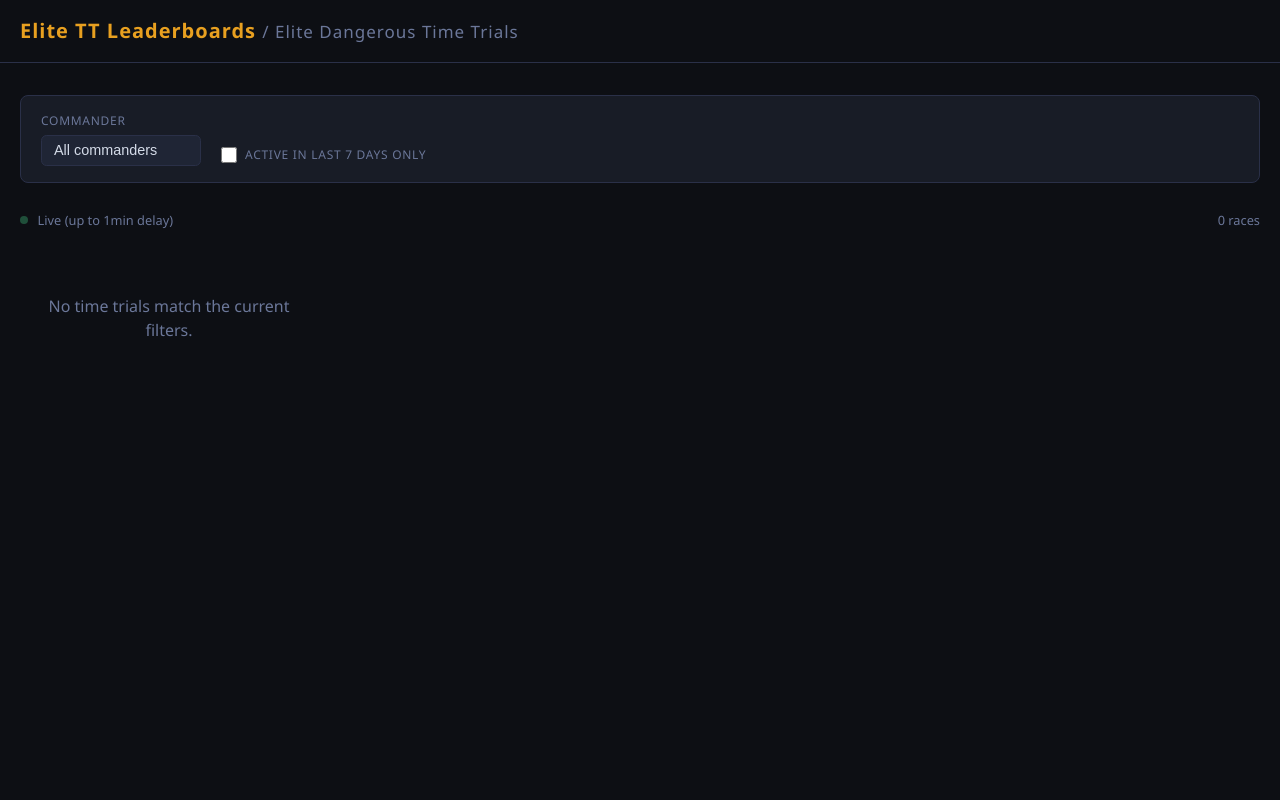
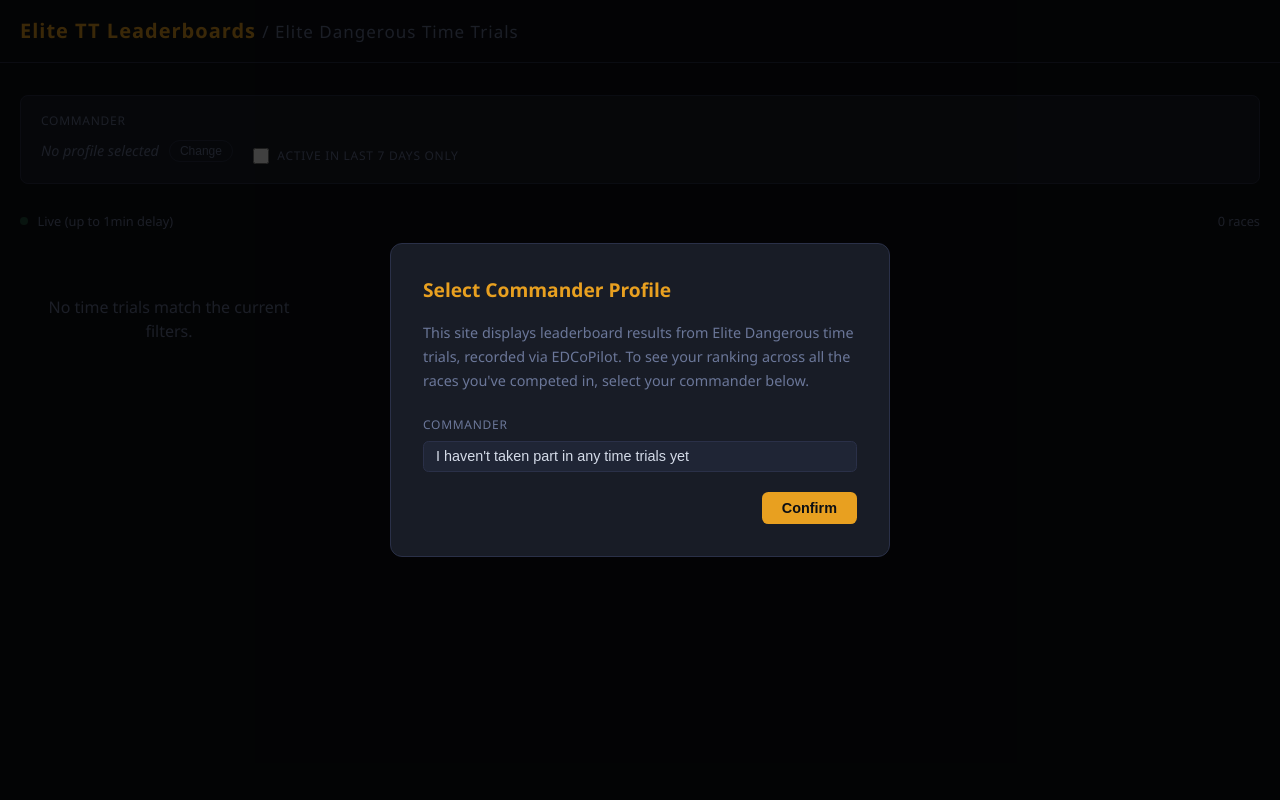
Before and after one commit to vladigor/ed-timetrials-leaderboard, a FastAPI app: page / in a window 1280 px wide. Run offline with FastAPI, Linux system fonts and the light colour scheme; data that the repository does not hold is empty.

Commit message:
Cmdr selection modal

```diff
--- a/static/css/style.css
+++ b/static/css/style.css
@@ -409,6 +409,114 @@ a:hover { text-decoration: underline; }
 }
 
 /* ============================================================
+   Buttons
+   ============================================================ */
+.btn-primary {
+  background: var(--accent);
+  color: var(--bg);
+  border: none;
+  border-radius: .4rem;
+  padding: .5rem 1.25rem;
+  font-size: .9rem;
+  font-weight: 600;
+  cursor: pointer;
+  transition: opacity .15s;
+}
+.btn-primary:hover { opacity: .85; }
+
+.btn-chip {
+  background: transparent;
+  color: var(--text-muted);
+  border: 1px solid var(--border);
+  border-radius: 1rem;
+  padding: .2rem .65rem;
+  font-size: .75rem;
+  cursor: pointer;
+  transition: border-color .15s, color .15s;
+}
+.btn-chip:hover { border-color: var(--accent-dim); color: var(--accent); }
+
+/* ============================================================
+   Filter bar — profile display
+   ============================================================ */
+.filter-group-label {
+  font-size: .75rem;
+  text-transform: uppercase;
+  letter-spacing: .06em;
+  color: var(--text-muted);
+}
+.profile-display-row {
+  display: flex;
+  align-items: center;
+  gap: .6rem;
+  min-height: 2rem;
+}
+.profile-name { font-size: .9rem; color: var(--text); }
+.profile-name.no-profile { color: var(--text-muted); font-style: italic; }
+
+/* ============================================================
+   Profile modal
+   ============================================================ */
+.profile-overlay {
+  position: fixed;
+  inset: 0;
+  background: rgba(0, 0, 0, .75);
+  display: flex;
+  align-items: center;
+  justify-content: center;
+  z-index: 100;
+  opacity: 0;
+  pointer-events: none;
+  transition: opacity .2s;
+}
+.profile-overlay.visible { opacity: 1; pointer-events: all; }
+
+.profile-modal {
+  background: var(--surface);
+  border: 1px solid var(--border);
+  border-radius: .75rem;
+  padding: 2rem;
+  max-width: 500px;
+  width: 90%;
+}
+.profile-modal-title {
+  font-size: 1.2rem;
+  color: var(--accent);
+  margin-bottom: 1rem;
+}
+.profile-modal-intro {
+  font-size: .9rem;
+  color: var(--text-muted);
+  line-height: 1.65;
+  margin-bottom: 1.5rem;
+}
+.profile-modal-field {
+  display: flex;
+  flex-direction: column;
+  gap: .4rem;
+  margin-bottom: 1.25rem;
+}
+.profile-modal-field label {
+  font-size: .75rem;
+  text-transform: uppercase;
+  letter-spacing: .06em;
+  color: var(--text-muted);
+}
+.profile-modal-field select {
+  background: var(--surface2);
+  border: 1px solid var(--border);
+  border-radius: .35rem;
+  color: var(--text);
+  font-size: .9rem;
+  padding: .4rem .75rem;
+  outline: none;
+  appearance: none;
+}
+.profile-modal-field select:focus   { border-color: var(--accent-dim); }
+.profile-modal-field select:disabled { opacity: .4; }
+.profile-modal-actions   { display: flex; justify-content: flex-end; }
+
+/* ============================================================
    Responsive
    ============================================================ */
 @media (max-width: 720px) {
--- a/static/js/index.js
+++ b/static/js/index.js
@@ -9,17 +9,21 @@ let filterCmdr    = localStorage.getItem('tt_filter_cmdr') || '';
 let poller        = null;
 
 // ── DOM refs ───────────────────────────────────────────────────────────────
-const grid         = document.getElementById('races-grid');
-const statusDot    = document.getElementById('status-dot');
-const statusText   = document.getElementById('status-text');
-const checkActive  = document.getElementById('filter-active');
-const selectCmdr   = document.getElementById('filter-commander');
-const countLabel   = document.getElementById('race-count');
+const grid             = document.getElementById('races-grid');
+const statusDot        = document.getElementById('status-dot');
+const statusText       = document.getElementById('status-text');
+const checkActive      = document.getElementById('filter-active');
+const countLabel       = document.getElementById('race-count');
+const profileLabel     = document.getElementById('profile-label');
+const btnChangeProfile = document.getElementById('btn-change-profile');
+const profileOverlay   = document.getElementById('profile-overlay');
+const modalCmdrSelect  = document.getElementById('modal-cmdr-select');
+const modalConfirm     = document.getElementById('modal-confirm');
 
 // ── Init ───────────────────────────────────────────────────────────────────
 async function init() {
-  // Restore persisted filter UI state before loading data
   checkActive.checked = filterActive;
+  updateProfileLabel();
 
   await Promise.all([loadRaces(), loadCommanders()]);
 
@@ -29,11 +33,20 @@ async function init() {
     loadRaces();
   });
 
-  selectCmdr.addEventListener('change', () => {
-    filterCmdr = selectCmdr.value;
+  modalConfirm.addEventListener('click', () => {
+    filterCmdr = modalCmdrSelect.value;
     localStorage.setItem('tt_filter_cmdr', filterCmdr);
+    localStorage.setItem('tt_profile_set', '1');
+    updateProfileLabel();
+    hideProfileModal();
     loadRaces();
   });
+
+  btnChangeProfile.addEventListener('click', showProfileModal);
+
+  if (localStorage.getItem('tt_profile_set') !== '1') {
+    showProfileModal();
+  }
 
   // Seed poller with current snapshot, reload races if anything changes
   poller = new ChangePoller(60_000, async () => {
@@ -76,22 +89,9 @@ async function loadCommanders() {
   try {
     const data = await fetch('/api/commanders').then(r => r.json());
     commanders = data;
-    // Populate commander select
-    const frag = document.createDocumentFragment();
-    const blank = document.createElement('option');
-    blank.value = ''; blank.textContent = 'All commanders';
-    frag.appendChild(blank);
-    for (const name of commanders) {
-      const opt = document.createElement('option');
-      opt.value = esc(name); opt.textContent = esc(name);
-      frag.appendChild(opt);
-    }
-    selectCmdr.innerHTML = '';
-    selectCmdr.appendChild(frag);
-    // Restore saved commander selection
-    if (filterCmdr) selectCmdr.value = filterCmdr;
+    populateModalSelect();
   } catch (_) {
-    // Non-fatal; filters will still work without the list
+    // Non-fatal
   }
 }
 
@@ -153,6 +153,42 @@ function raceCard(r) {
   </a>`;
 }
 
+// ── Profile modal ───────────────────────────────────────────────────────────
+function updateProfileLabel() {
+  if (filterCmdr) {
+    profileLabel.textContent = `CMDR ${filterCmdr}`;
+    profileLabel.classList.remove('no-profile');
+  } else {
+    profileLabel.textContent = 'No profile selected';
+    profileLabel.classList.add('no-profile');
+  }
+}
+
+function populateModalSelect() {
+  const frag = document.createDocumentFragment();
+  const blank = document.createElement('option');
+  blank.value = ''; blank.textContent = "I haven't taken part in any time trials yet";
+  frag.appendChild(blank);
+  for (const name of commanders) {
+    const opt = document.createElement('option');
+    opt.value = name; opt.textContent = name;
+    frag.appendChild(opt);
+  }
+  modalCmdrSelect.innerHTML = '';
+  modalCmdrSelect.appendChild(frag);
+  if (filterCmdr) modalCmdrSelect.value = filterCmdr;
+}
+
+function showProfileModal() {
+  populateModalSelect();
+  modalCmdrSelect.disabled = false;
+  profileOverlay.classList.add('visible');
+}
+
+function hideProfileModal() {
+  profileOverlay.classList.remove('visible');
+}
+
 // ── Status dot ─────────────────────────────────────────────────────────────
 function setStatus(state) {
   statusDot.className = 'dot';
--- a/templates/index.html
+++ b/templates/index.html
@@ -21,10 +21,11 @@
 
     <section class="filter-bar" aria-label="Filters">
       <div class="filter-group">
-        <label for="filter-commander">Commander</label>
-        <select id="filter-commander">
-          <option value="">All commanders</option>
-        </select>
+        <span class="filter-group-label">Commander</span>
+        <div class="profile-display-row">
+          <span id="profile-label" class="profile-name no-profile">No profile selected</span>
+          <button id="btn-change-profile" class="btn-chip">Change</button>
+        </div>
       </div>
       <div class="filter-group" style="justify-content:flex-end">
         <label class="filter-toggle">
@@ -46,6 +47,27 @@
 
   </main>
 
+  <!-- Commander profile selection modal -->
+  <div class="profile-overlay" id="profile-overlay" role="dialog" aria-modal="true" aria-labelledby="profile-title">
+    <div class="profile-modal">
+      <h2 id="profile-title" class="profile-modal-title">Select Commander Profile</h2>
+      <p class="profile-modal-intro">
+        This site displays leaderboard results from Elite Dangerous time trials, recorded via
+        EDCoPilot. To see your ranking across all the races you've competed in, select your
+        commander below.
+      </p>
+      <div class="profile-modal-field" id="modal-cmdr-field">
+        <label for="modal-cmdr-select">Commander</label>
+        <select id="modal-cmdr-select">
+          <option value="">I haven't taken part in any time trials yet</option>
+        </select>
+      </div>
+      <div class="profile-modal-actions">
+        <button id="modal-confirm" class="btn-primary">Confirm</button>
+      </div>
+    </div>
+  </div>
+
   <script type="module" src="/static/js/index.js"></script>
 </body>
 </html>
```
